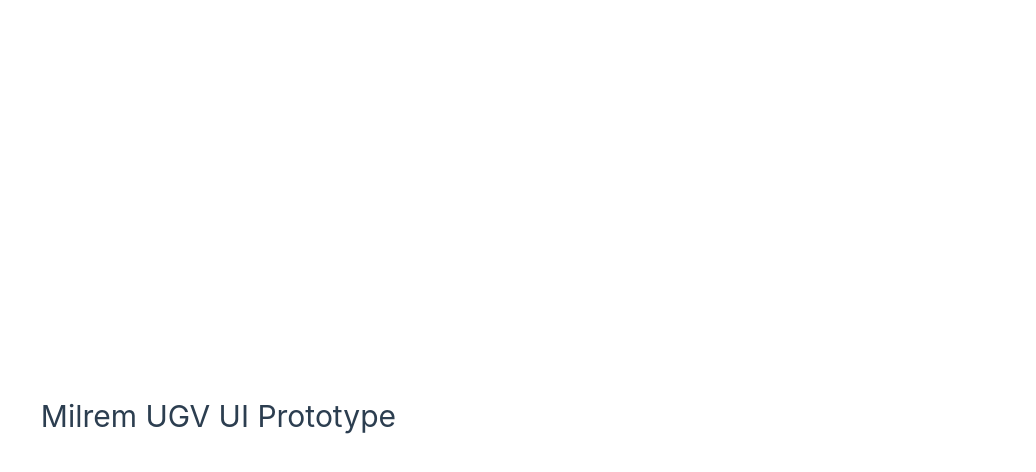
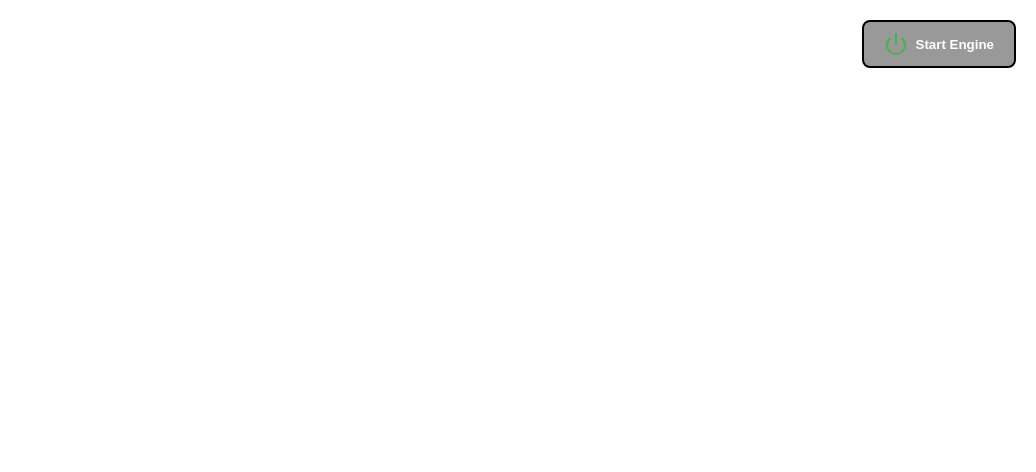
Before and after one commit to liinabakhoff/milrem_ugv_ui_prototype, a Vue app: page / in a window 1280 px wide. Shown: the top 472 px of the page, without its empty margins (244-1280 px from the left). Built offline with nearby package versions, Linux system fonts and the light colour scheme; the HTML template or start-up script is replaced by a standard one.

Commit message:
Refactor App.vue to integrate EngineButton component and manage engine state

```diff
--- a/src/App.vue
+++ b/src/App.vue
@@ -1,12 +1,13 @@
+<script setup lang="ts">
+import { ref } from 'vue'
+import EngineButton from './components/controls/EngineButton.vue'
+
+const engineOn = ref(false)
+const toggleEngine = () => {
+  engineOn.value = !engineOn.value
+}
+</script>
+
 <template>
-  <h1>Milrem UGV UI Prototype</h1>
+  <EngineButton :engineOn="engineOn" @toggleEngine="toggleEngine" />
 </template>
-
-<script setup></script>
-
-<style scoped>
-h1 {
-  text-align: center;
-  margin-top: 2rem;
-}
-</style>
--- a/src/components/controls/EngineButton.vue
+++ b/src/components/controls/EngineButton.vue
@@ -0,0 +1,64 @@
+<template>
+  <button @click="$emit('toggleEngine')" class="engine-button">
+    <span class="icon">
+      <svg
+        xmlns="http://www.w3.org/2000/svg"
+        width="24"
+        height="24"
+        viewBox="0 0 24 24"
+        fill="none"
+        :stroke="iconColor"
+        stroke-width="2"
+        stroke-linecap="round"
+        stroke-linejoin="round"
+      >
+        <path d="M18.36 6.64a9 9 0 1 1-12.73 0"></path>
+        <line x1="12" y1="2" x2="12" y2="12"></line>
+      </svg>
+    </span>
+    {{ engineOn ? 'Stop Engine' : 'Start Engine' }}
+  </button>
+</template>
+
+<script setup lang="ts">
+import { defineProps, defineEmits, computed } from 'vue'
+
+const props = defineProps({
+  engineOn: {
+    type: Boolean,
+    default: false,
+  },
+})
+
+const emit = defineEmits<{ (e: 'toggleEngine'): void }>()
+
+const iconColor = computed(() => (props.engineOn ? '#f44336' : '#4CAF50'))
+</script>
+
+<style scoped>
+.engine-button {
+  position: absolute;
+  top: 20px;
+  right: 20px;
+  background-color: rgba(128, 128, 128, 0.8);
+  border: 2px solid black;
+  color: white;
+  padding: 10px 20px;
+  font-weight: bold;
+  border-radius: 8px;
+  cursor: pointer;
+  display: flex;
+  align-items: center;
+  gap: 8px;
+  transition: background-color 0.3s;
+}
+
+.engine-button:hover {
+  background-color: rgba(100, 100, 100, 0.8);
+}
+
+.icon {
+  display: flex;
+  align-items: center;
+}
+</style>
```
